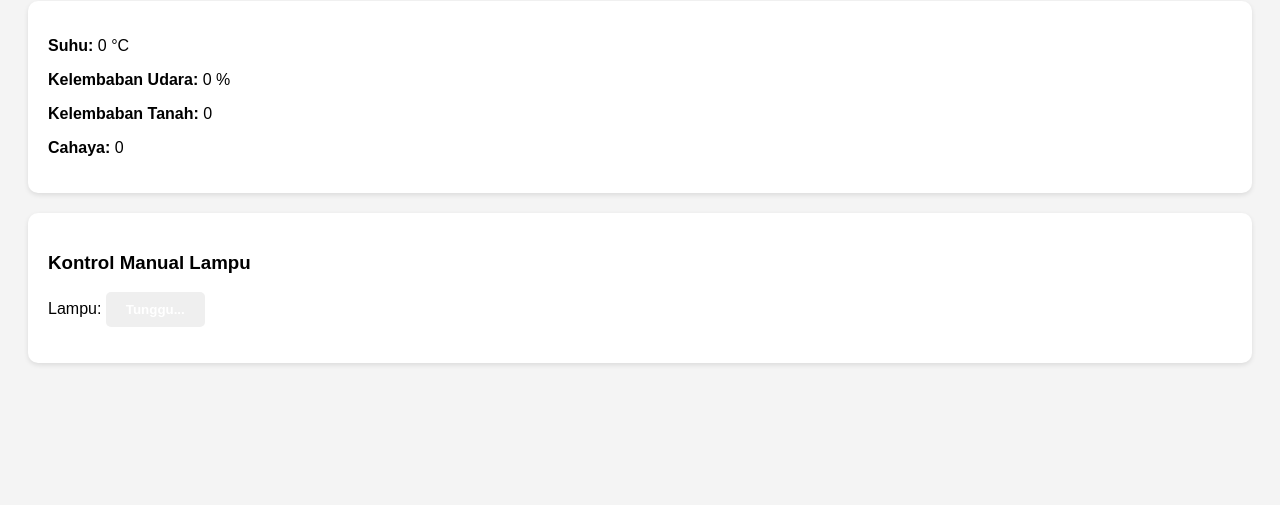
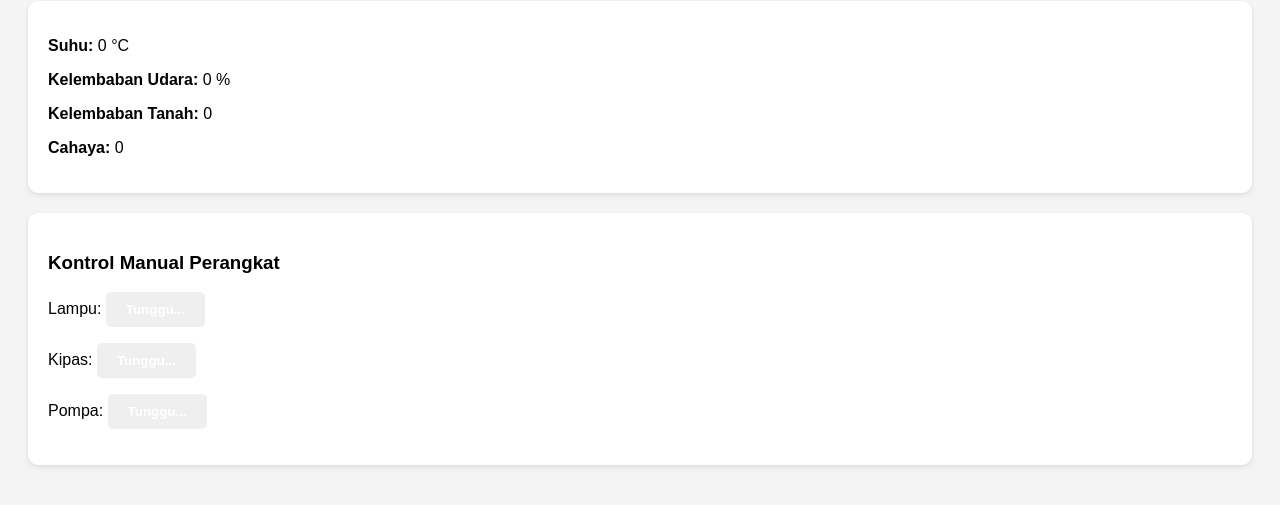
Before and after one commit to Yankeez0/Greenhouse-automation, a website: page public/index.html in a window 1280 px wide. Shown: the part 107-612 px from the top of the page. Drawn offline with Linux system fonts and the light colour scheme; no server answers.

Commit message:
Update program agar bisa otomatisasi dan kontrol

```diff
--- a/public/index.html
+++ b/public/index.html
@@ -9,7 +9,7 @@
   <script src="https://www.gstatic.com/firebasejs/9.22.0/firebase-app-compat.js"></script>
   <script src="https://www.gstatic.com/firebasejs/9.22.0/firebase-database-compat.js"></script>
 
-  <!-- File JavaScript terpisah -->
+  <!-- File JS terpisah -->
   <script src="main.js" defer></script>
 
   <style>
@@ -67,11 +67,19 @@
   </div>
 
   <div class="data-box">
-    <h3>Kontrol Manual Lampu</h3>
+    <h3>Kontrol Manual Perangkat</h3>
     <p>
       Lampu:
       <button id="btn-lampu" class="status-button" onclick="setControl('lampu', !statusLampu)">Tunggu...</button>
     </p>
+    <p>
+      Kipas:
+      <button id="btn-kipas" class="status-button" onclick="setControl('kipas', !statusKipas)">Tunggu...</button>
+    </p>
+    <p>
+      Pompa:
+      <button id="btn-pompa" class="status-button" onclick="setControl('pompa', !statusPompa)">Tunggu...</button>
+    </p>
   </div>
 </body>
 </html>
--- a/public/main.js
+++ b/public/main.js
@@ -1,4 +1,4 @@
-// 🔧 Konfigurasi Firebase
+// Konfigurasi Firebase
 const firebaseConfig = {
   apiKey: "AIzaSyCKZJ2TpvHyescHOo5HHfRcI9FOCL2aRWA",
   authDomain: "otomatisasi-rumah-kaca.firebaseapp.com",
@@ -10,25 +10,29 @@ const firebaseConfig = {
   measurementId: "G-QN9R8DB19P"
 };
 
-// 🚀 Inisialisasi Firebase
+// Inisialisasi Firebase
 firebase.initializeApp(firebaseConfig);
 const db = firebase.database();
 
-// 🔁 Tampilkan data sensor ke tampilan
+// Fungsi untuk update tampilan data sensor
 function updateElement(id, path) {
   db.ref(path).on("value", snapshot => {
     document.getElementById(id).innerText = snapshot.val();
   });
 }
 
+// Tampilkan data sensor
 updateElement("suhu", "/rumahkaca/suhu");
 updateElement("kelembaban_udara", "/rumahkaca/kelembaban_udara");
 updateElement("kelembaban_tanah", "/rumahkaca/kelembaban_tanah");
 updateElement("cahaya", "/rumahkaca/cahaya");
 
-// ⚡ Kontrol lampu
+// Status perangkat
 let statusLampu = false;
+let statusKipas = false;
+let statusPompa = false;
 
+// Fungsi pembaruan tampilan tombol
 function updateButton(id, state) {
   const el = document.getElementById(id);
   el.classList.remove("on", "off");
@@ -36,11 +40,23 @@ function updateButton(id, state) {
   el.innerText = state ? "ON" : "OFF";
 }
 
+// Pantau perubahan status perangkat dari Firebase
 db.ref("/kontrolManual/lampu").on("value", snapshot => {
   statusLampu = snapshot.val();
   updateButton("btn-lampu", statusLampu);
 });
 
+db.ref("/kontrolManual/kipas").on("value", snapshot => {
+  statusKipas = snapshot.val();
+  updateButton("btn-kipas", statusKipas);
+});
+
+db.ref("/kontrolManual/pompa").on("value", snapshot => {
+  statusPompa = snapshot.val();
+  updateButton("btn-pompa", statusPompa);
+});
+
+// Fungsi untuk mengirim status ON/OFF
 function setControl(device, state) {
   db.ref(`/kontrolManual/${device}`).set(state);
 }
```
